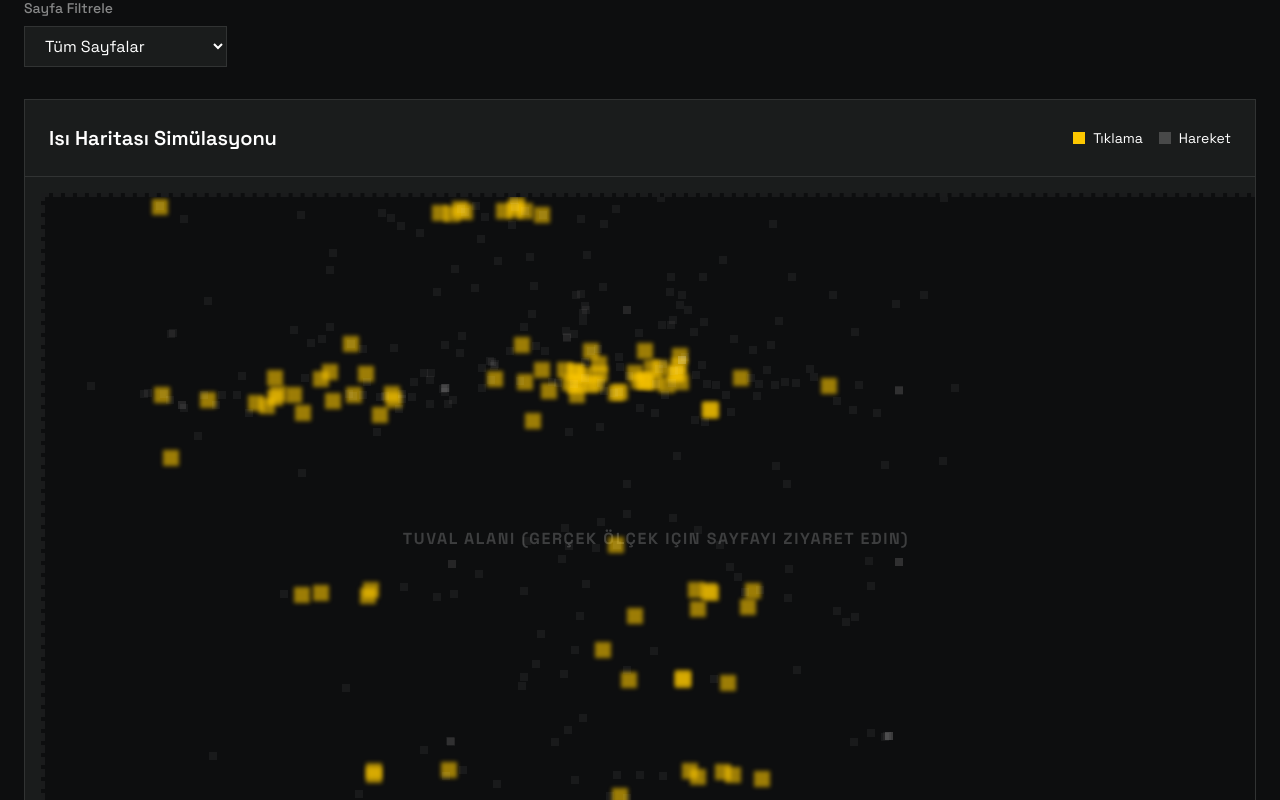
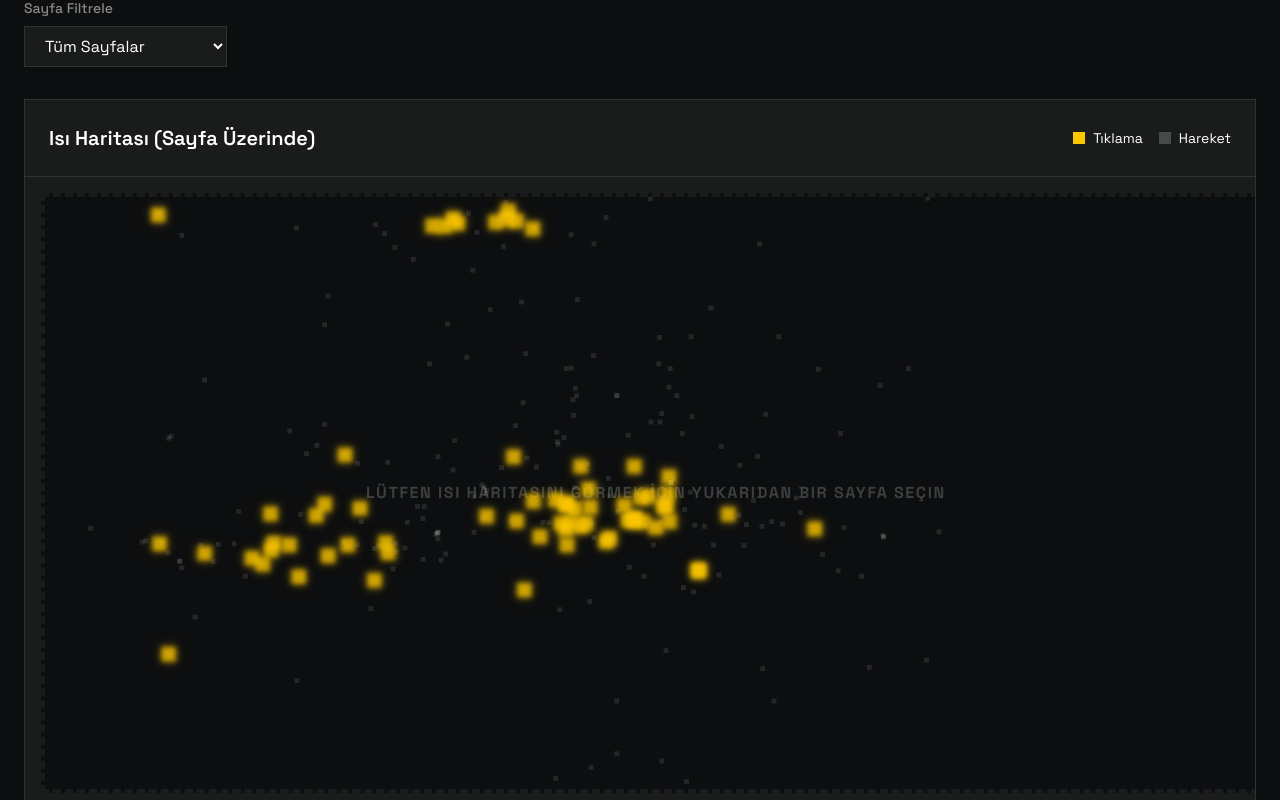
Before and after one commit to KadirOzgn/ekols-digital-ecosystem, a Next.js app: page /en/admin/analytics in a window 1280 px wide. Shown: the part 360-1160 px from the top of the page. Built offline with nearby package versions, Linux system fonts and the light colour scheme.

Commit message:
feat: add site preview as background for heatmap analytics

```diff
--- a/src/app/[lang]/admin/analytics/page.tsx
+++ b/src/app/[lang]/admin/analytics/page.tsx
@@ -83,7 +83,7 @@ export default function AnalyticsDashboard() {
 
         <div className="bg-[#1a1c1c] border border-white/10 rounded-lg overflow-hidden">
           <div className="p-6 border-b border-white/10 flex justify-between items-center">
-            <h2 className="text-xl font-semibold">Isı Haritası Simülasyonu</h2>
+            <h2 className="text-xl font-semibold">Isı Haritası (Sayfa Üzerinde)</h2>
             <div className="flex gap-4 text-sm">
               <div className="flex items-center gap-2">
                 <span className="w-3 h-3 rounded-full bg-yellow-400"></span> Tıklama
@@ -94,24 +94,37 @@ export default function AnalyticsDashboard() {
             </div>
           </div>
 
-          <div className="relative w-full aspect-video bg-[#0d0e0f] overflow-auto border-4 border-dashed border-white/5 m-4 rounded">
-             {/* Simple visualization of points */}
+          <div className="relative w-full h-[600px] bg-[#0d0e0f] overflow-hidden border-4 border-dashed border-white/5 m-4 rounded">
+             {/* Background Page Visualization */}
+             {filterPath && (
+               <iframe
+                src={filterPath}
+                className="absolute inset-0 w-[2000px] h-[2000px] origin-top-left pointer-events-none opacity-40 grayscale"
+                style={{ transform: 'scale(0.6)' }} // Adjusted for a reasonable view
+               />
+             )}
+             {!filterPath && (
+               <div className="absolute inset-0 flex items-center justify-center text-white/20 uppercase tracking-widest font-bold text-center p-20">
+                 Lütfen Isı Haritasını Görmek İçin Yukarıdan Bir Sayfa Seçin
+               </div>
+             )}
+
+             {/* Heatmap Overlay */}
+             <div className="absolute inset-0 w-[2000px] h-[2000px] origin-top-left" style={{ transform: 'scale(0.6)' }}>
                {clicks.map((c, i) => (
                  <div
                    key={`click-${i}`}
-                 className="absolute w-4 h-4 bg-yellow-400/60 rounded-full blur-[2px] pointer-events-none"
-                 style={{ left: `${(c.x! / 2000) * 100}%`, top: `${(c.y! / 2000) * 100}%`, transform: 'translate(-50%, -50%)' }}
+                   className="absolute w-6 h-6 bg-yellow-400/80 rounded-full blur-[4px] pointer-events-none z-10 shadow-[0_0_15px_rgba(250,204,21,0.5)]"
+                   style={{ left: `${c.x}px`, top: `${c.y}px`, transform: 'translate(-50%, -50%)' }}
                  />
                ))}
                {moves.map((m, i) => (
                  <div
                    key={`move-${i}`}
-                 className="absolute w-2 h-2 bg-white/5 rounded-full pointer-events-none"
-                 style={{ left: `${(m.x! / 2000) * 100}%`, top: `${(m.y! / 2000) * 100}%`, transform: 'translate(-50%, -50%)' }}
+                   className="absolute w-2 h-2 bg-white/10 rounded-full pointer-events-none"
+                   style={{ left: `${m.x}px`, top: `${m.y}px`, transform: 'translate(-50%, -50%)' }}
                  />
                ))}
-             <div className="flex items-center justify-center h-full text-white/20 uppercase tracking-widest font-bold">
-               Tuval Alanı (Gerçek ölçek için sayfayı ziyaret edin)
              </div>
           </div>
         </div>
```
Lines whose indentation alone changed are shown as unchanged.
